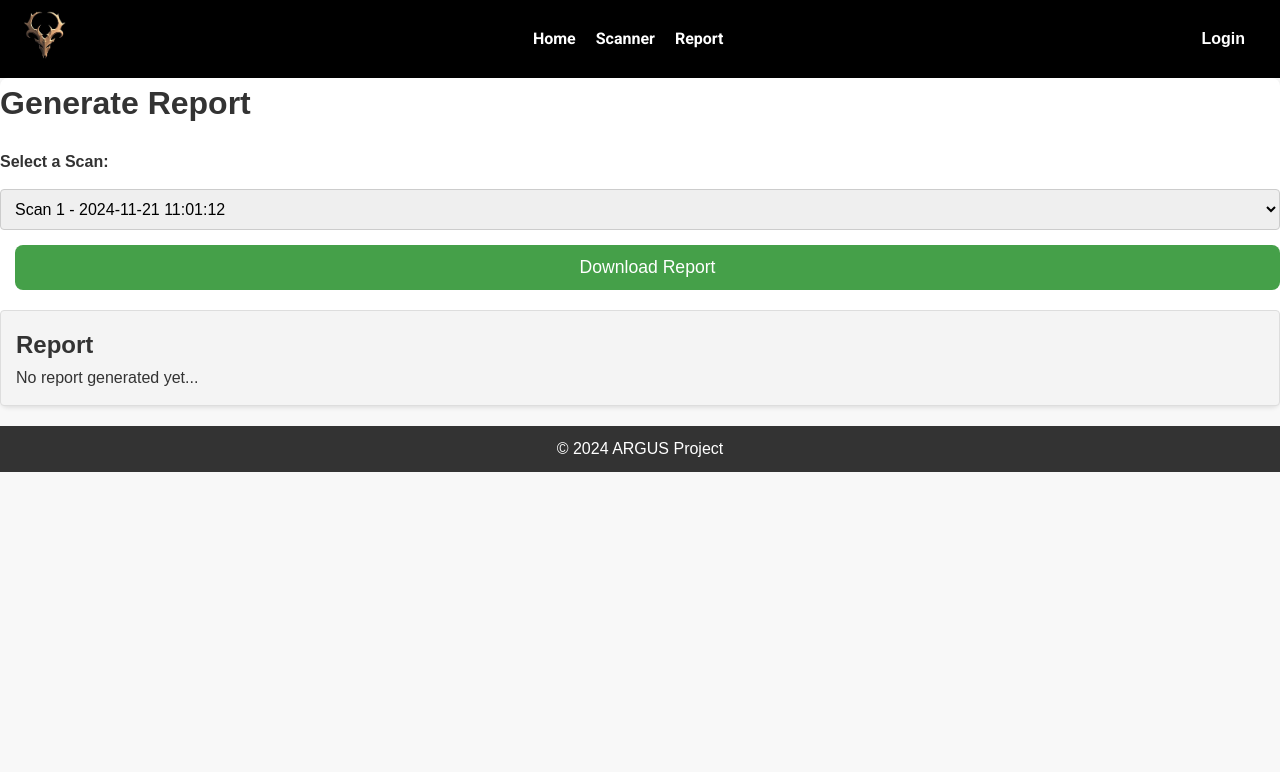
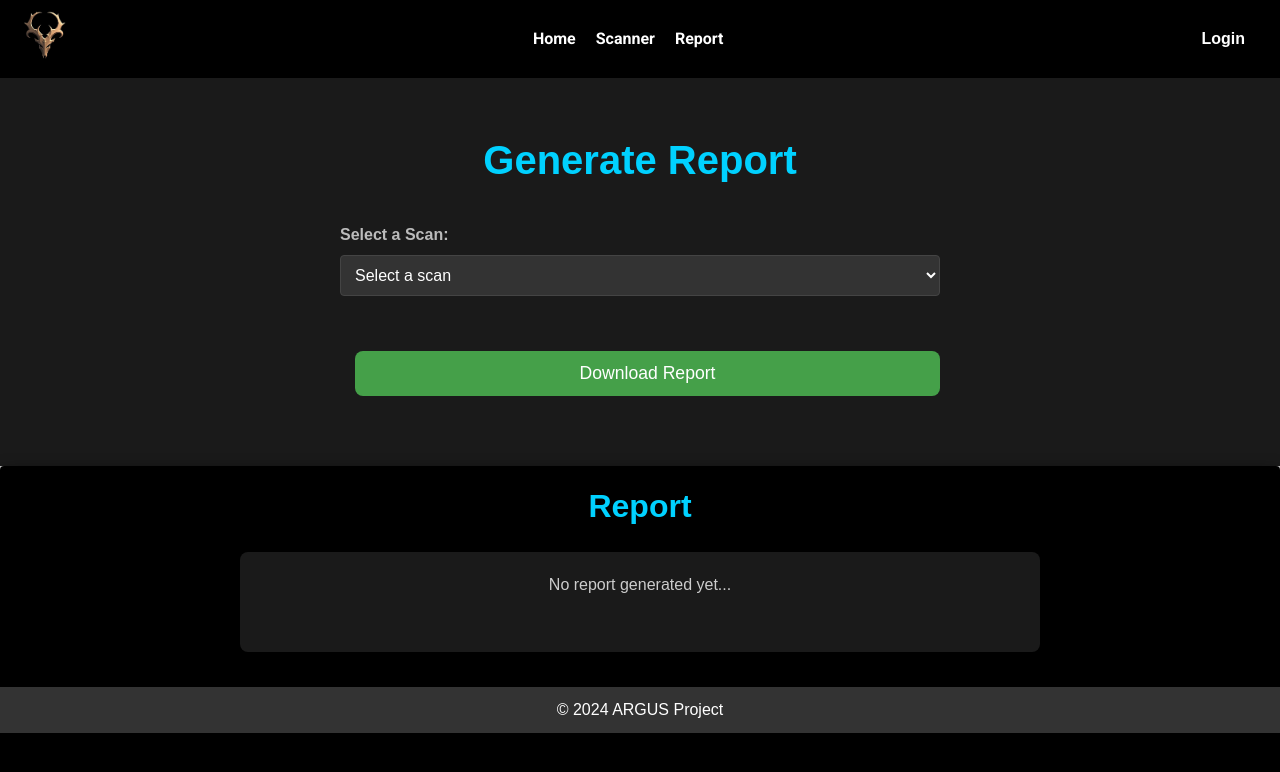
Before and after one commit to Darry1968/argus, a Flask app: page /report in a window 1280 px wide. Shown: the top 772 px of the page. Run offline with Flask 3, Linux system fonts and the light colour scheme; data comes from the database, SQL or seed files in the repository; both versions use the stored data as it was after the commit.

Commit message:
report css

```diff
--- /dev/null
+++ b/argus_app/static/css/report.css
@@ -0,0 +1,123 @@
+/* General Styles */
+body {
+    font-family: 'Poppins', sans-serif;
+    background-color: #000;
+    color: #fff;
+    margin: 0;
+}
+
+/* Section Titles */
+.section-title {
+    font-size: 2.5rem;
+    text-align: center;
+    color: #00d1ff;
+    margin-bottom: 30px;
+}
+
+/* Report Section */
+.report-section {
+    padding: 50px 20px;
+    text-align: center;
+    background: #1a1a1a;
+    box-shadow: 0 5px 15px rgba(0, 0, 0, 0.5);
+}
+
+.report-container {
+    max-width: 600px;
+    margin: 0 auto;
+}
+
+/* Form Styling */
+.report-form .form-group {
+    margin-bottom: 20px;
+    text-align: left;
+}
+
+.report-form label {
+    font-size: 1rem;
+    color: #bbb;
+    display: block;
+    margin-bottom: 8px;
+}
+
+.report-form select {
+    width: 100%;
+    padding: 10px;
+    font-size: 1rem;
+    background: #333;
+    border: 1px solid #444;
+    color: #fff;
+    transition: border-color 0.3s ease;
+}
+
+.report-form select:focus {
+    border-color: #00d1ff;
+    outline: none;
+}
+
+.generate-button {
+    padding: 12px 20px;
+    font-size: 1rem;
+    color: #fff;
+    background: #00d1ff;
+    border: none;
+    border-radius: 6px;
+    cursor: pointer;
+    transition: background 0.3s ease;
+    margin-top: 20px;
+}
+
+.generate-button:hover {
+    background: #00a3cc;
+}
+
+/* Report Output Section */
+.report-output-section {
+    padding: 50px 20px;
+    background: #121212;
+    border-radius: 8px;
+    box-shadow: 0 5px 15px rgba(0, 0, 0, 0.5);
+}
+#report-output{
+    background-color: #000;
+    margin: 0px;
+    border: #000;
+}
+.output-container {
+    max-width: 800px;
+    background-color: #000;
+    margin: 0 auto;
+    text-align: center;
+}
+
+.output-title {
+    font-size: 2rem;
+    color: #00d1ff;
+    margin-bottom: 20px;
+}
+
+.output-content {
+    background: #1a1a1a;
+    padding: 20px;
+    border-radius: 8px;
+    box-shadow: 0 5px 15px rgba(0, 0, 0, 0.5);
+    color: #ccc;
+    font-size: 1rem;
+    line-height: 1.6;
+    min-height: 100px;
+}
+
+/* Responsive Design */
+@media (max-width: 768px) {
+    .report-container, .output-container {
+        width: 90%;
+    }
+
+    .section-title {
+        font-size: 2rem;
+    }
+
+    .generate-button {
+        font-size: 0.9rem;
+    }
+}
--- a/argus_app/static/css/scanner.css
+++ b/argus_app/static/css/scanner.css
@@ -108,6 +108,8 @@ body {
     min-width: 250px;
     max-width: 400px;
     text-align: left;
+    overflow: auto;
+    overflow-y: auto;
 }
 
 .result-box h3 {
--- a/argus_app/templates/argus/report.html
+++ b/argus_app/templates/argus/report.html
@@ -3,25 +3,37 @@
 {% block title %}Report{% endblock %}
 
 {% block extra_scripts %}
+<link rel="stylesheet" href="{{ url_for('app.static', filename='css/report.css') }}">
 <script src="{{ url_for('app.static', filename='js/report.js') }}" defer></script>
 {% endblock %}
 
 {% block content %}
-<h1>Generate Report</h1>
-<form id="report-form">
+<section class="report-section">
+    <div class="report-container">
+        <h2 class="section-title">Generate Report</h2>
+        <form id="report-form" class="report-form">
+            <div class="form-group">
                 <label for="scan-select">Select a Scan:</label>
-    <select id="scan-select">
+                <select id="scan-select" required>
+                    <option value="" disabled selected>Select a scan</option>
                     {% for scan in scans %}
                     <option value="{{ scan.id }}">
                         Scan {{ scan.id }} - {{ scan.timestamp.strftime('%Y-%m-%d %H:%M:%S') }}
                     </option>
                     {% endfor %}
                 </select>
-    <button id="generate-report" class="btn btn-primary">Download Report</button>
+            </div>
+            <button id="generate-report" class="generate-button">Download Report</button>
         </form>
+    </div>
+</section>
 
-<section id="report-output">
-    <h2>Report</h2>
-    <div>No report generated yet...</div>
+<section class="report-output-section" id="report-output">
+    <div class="output-container">
+        <h2 class="output-title">Report</h2>
+        <div class="output-content">
+            <p>No report generated yet...</p>
+        </div>
+    </div>
 </section>
 {% endblock %}
```
Also changed, not shown: instance/test.db. Lines whose indentation alone changed are shown as unchanged.
